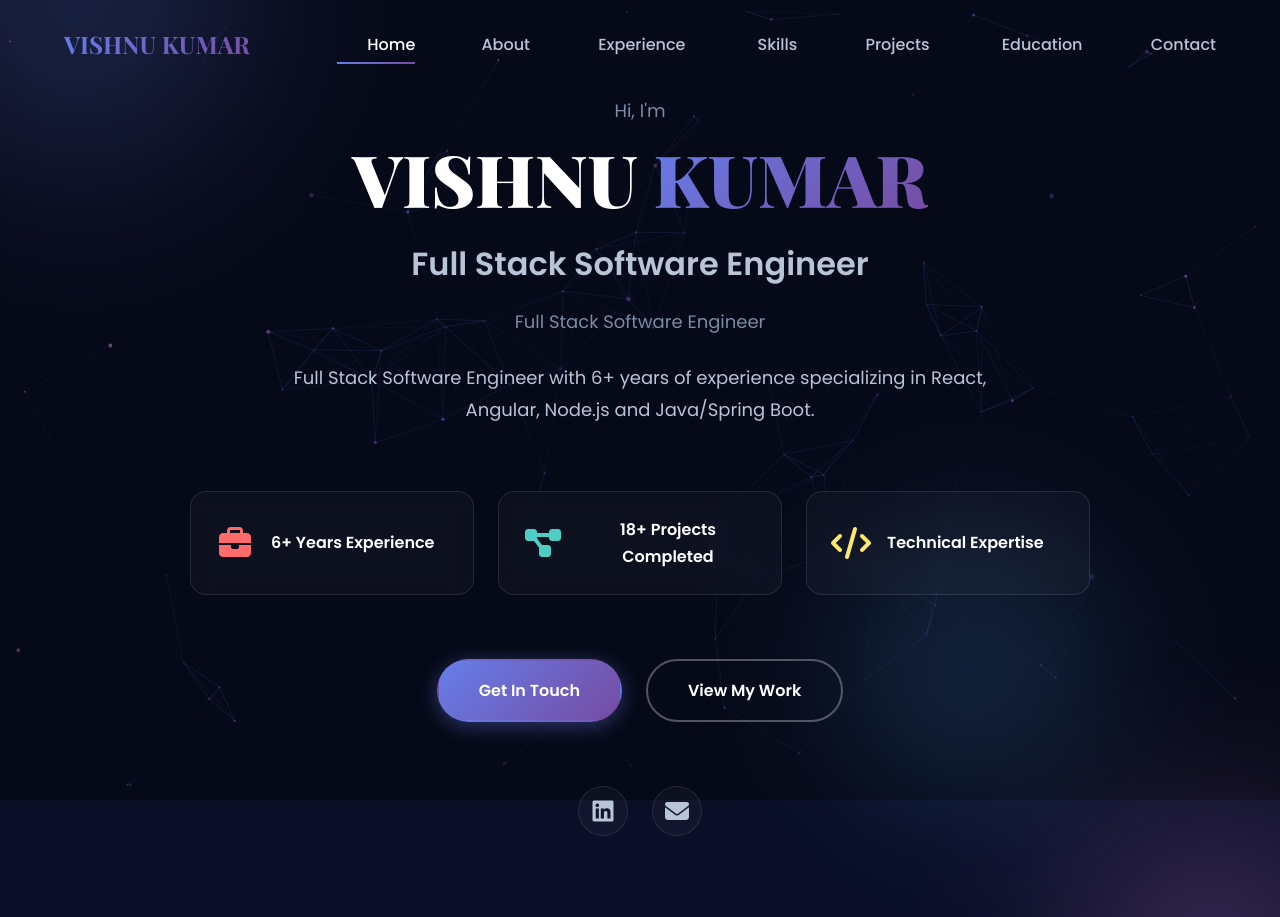
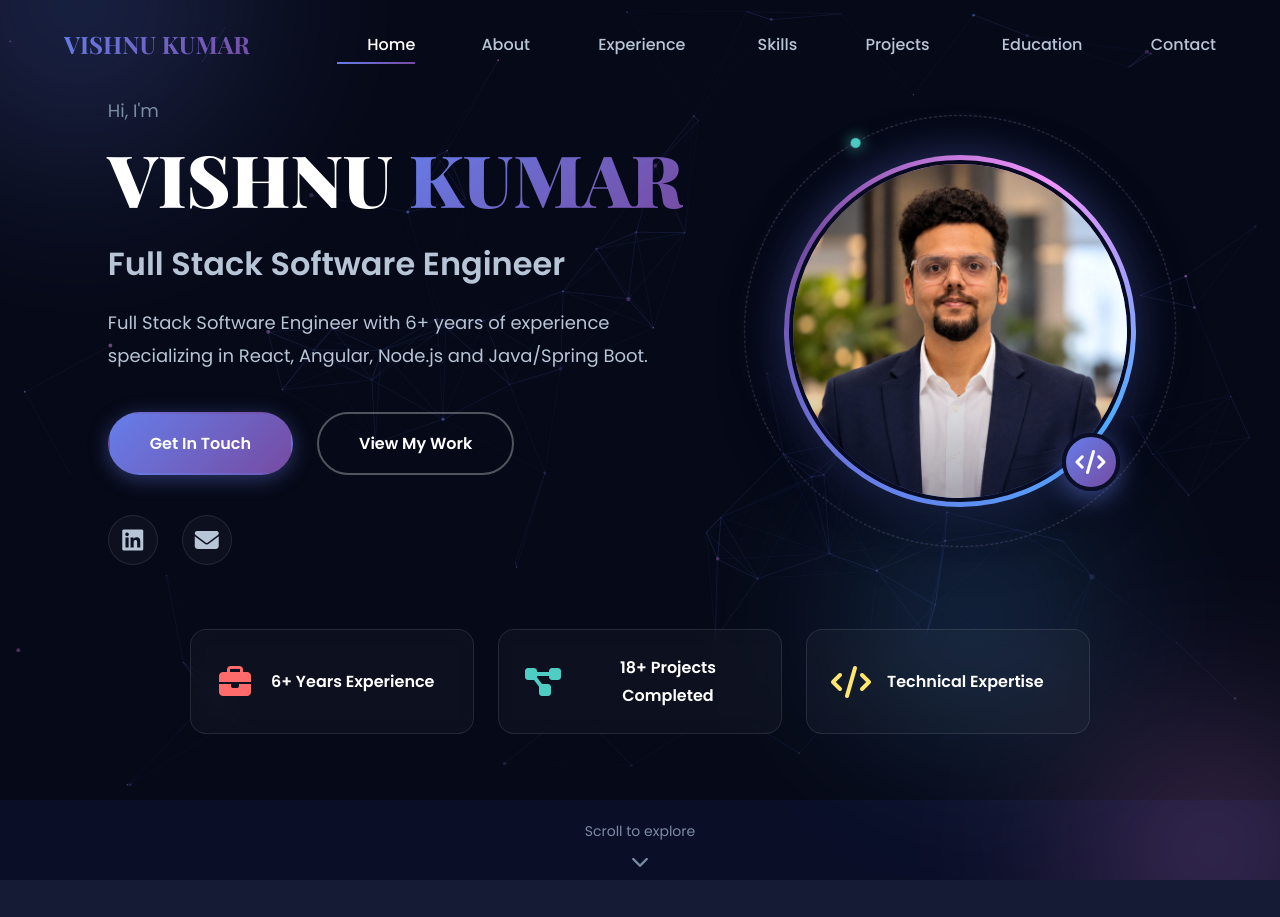
Before and after one commit to vishnu-ing/vishnu-ing.github.io, a website: page index.html in a window 1280 px wide. Shown: the top 917 px of the page. Drawn offline with nearby package versions, Linux system fonts and the light colour scheme; animation ran at ten frames a second.

Commit message:
Add portrait to hero section

```diff
--- a/assets/css/styles.css
+++ b/assets/css/styles.css
@@ -290,6 +290,130 @@ body {
     z-index: var(--z-base);
 }
 
+.hero-layout {
+    display: grid;
+    grid-template-columns: minmax(0, 1.15fr) minmax(0, 0.85fr);
+    align-items: center;
+    gap: var(--spacing-xl);
+    text-align: left;
+}
+
+.hero-layout .hero-summary {
+    margin-left: 0;
+    max-width: 560px;
+}
+
+.hero-layout .hero-cta,
+.hero-layout .hero-social {
+    justify-content: flex-start;
+}
+
+.hero-layout .hero-cta {
+    margin: var(--spacing-lg) 0;
+}
+
+.hero-layout .hero-social {
+    margin: 0;
+}
+
+.hero-visual {
+    position: relative;
+    justify-self: center;
+    width: min(100%, 400px);
+    aspect-ratio: 1;
+    animation: fadeInUp 0.8s ease 0.3s backwards;
+}
+
+.hero-visual::before {
+    content: '';
+    position: absolute;
+    inset: 8%;
+    border-radius: 50%;
+    background: radial-gradient(circle, rgba(118, 75, 162, 0.55) 0%, rgba(102, 126, 234, 0.25) 45%, transparent 72%);
+    filter: blur(40px);
+    z-index: 0;
+}
+
+.portrait-orbit {
+    position: absolute;
+    inset: -4%;
+    border-radius: 50%;
+    border: 1px dashed rgba(177, 156, 217, 0.35);
+    animation: portraitSpin 40s linear infinite;
+    z-index: 0;
+}
+
+.portrait-orbit::after {
+    content: '';
+    position: absolute;
+    top: 50%;
+    left: -5px;
+    width: 10px;
+    height: 10px;
+    border-radius: 50%;
+    background: var(--color-accent-2);
+    box-shadow: 0 0 14px var(--color-accent-2);
+}
+
+.portrait-frame {
+    position: absolute;
+    inset: 6%;
+    border-radius: 50%;
+    padding: 5px;
+    background: conic-gradient(from 210deg, #667eea, #764ba2, #f093fb, #4facfe, #667eea);
+    box-shadow: 0 20px 60px rgba(6, 9, 23, 0.6), 0 0 40px rgba(102, 126, 234, 0.35);
+    z-index: 1;
+}
+
+.portrait-frame::after {
+    content: '';
+    position: absolute;
+    inset: 5px;
+    border-radius: 50%;
+    background: linear-gradient(180deg, rgba(10, 14, 39, 0) 55%, rgba(10, 14, 39, 0.35) 100%);
+    pointer-events: none;
+}
+
+.portrait-frame img {
+    width: 100%;
+    height: 100%;
+    border-radius: 50%;
+    object-fit: cover;
+    display: block;
+    border: 4px solid var(--color-bg-dark);
+    filter: saturate(0.92) contrast(1.03);
+}
+
+.portrait-badge {
+    position: absolute;
+    right: 10%;
+    bottom: 10%;
+    width: 58px;
+    height: 58px;
+    border-radius: var(--radius-full);
+    background: var(--gradient-primary);
+    border: 4px solid var(--color-bg-dark);
+    display: flex;
+    align-items: center;
+    justify-content: center;
+    color: var(--color-text-primary);
+    font-size: var(--font-size-lg);
+    box-shadow: 0 8px 24px rgba(102, 126, 234, 0.5);
+    z-index: 2;
+}
+
+@keyframes portraitSpin {
+    to {
+        transform: rotate(360deg);
+    }
+}
+
+@media (prefers-reduced-motion: reduce) {
+    .portrait-orbit {
+        animation: none;
+    }
+}
+
 .hero-greeting {
     font-size: var(--font-size-md);
     color: var(--color-text-muted);
@@ -1466,6 +1590,32 @@ body {
         --font-size-4xl: 3rem;
         --font-size-3xl: 2.5rem;
         --font-size-2xl: 2rem;
+    }
+
+    .hero-layout {
+        grid-template-columns: 1fr;
+        gap: var(--spacing-md);
+        text-align: center;
+    }
+
+    .hero-visual {
+        order: -1;
+        width: min(70vw, 280px);
+    }
+
+    .hero-layout .hero-summary {
+        margin: 0 auto var(--spacing-md);
+    }
+
+    .hero-layout .hero-cta,
+    .hero-layout .hero-social {
+        justify-content: center;
+    }
+
+    .portrait-badge {
+        width: 46px;
+        height: 46px;
+        font-size: var(--font-size-md);
     }
 
     .nav-toggle {
--- a/assets/js/main.js
+++ b/assets/js/main.js
@@ -102,7 +102,12 @@ async function loadHero() {
         document.getElementById('hero-greeting').textContent = data.greeting;
         document.getElementById('hero-name').innerHTML = `${data.name.split(' ')[0]} <span>${data.name.split(' ').slice(1).join(' ')}</span>`;
         document.getElementById('hero-title').textContent = data.title;
-        document.getElementById('hero-tagline').textContent = data.tagline;
+        const taglineElement = document.getElementById('hero-tagline');
+        if (data.tagline && data.tagline !== data.title) {
+            taglineElement.textContent = data.tagline;
+        } else {
+            taglineElement.remove();
+        }
         document.getElementById('hero-summary').textContent = data.summary;
 
         // Render highlights
--- a/index.html
+++ b/index.html
@@ -48,17 +48,31 @@
     <section id="hero" class="hero-section">
         <div class="container">
             <div class="hero-content">
+                <div class="hero-layout">
+                    <div class="hero-copy">
                         <p class="hero-greeting" id="hero-greeting"></p>
                         <h1 class="hero-name" id="hero-name"></h1>
                         <h2 class="hero-title" id="hero-title"></h2>
                         <p class="hero-tagline" id="hero-tagline"></p>
                         <p class="hero-summary" id="hero-summary"></p>
 
-                <div class="hero-highlights" id="hero-highlights"></div>
-
                         <div class="hero-cta" id="hero-cta"></div>
 
                         <div class="hero-social" id="hero-social"></div>
+                    </div>
+
+                    <div class="hero-visual">
+                        <div class="portrait-orbit" aria-hidden="true"></div>
+                        <div class="portrait-frame">
+                            <img src="assets/images/vishnu-kumar.jpg" alt="Vishnu Kumar" width="720" height="720" fetchpriority="high" decoding="async">
+                        </div>
+                        <div class="portrait-badge" aria-hidden="true">
+                            <i class="fas fa-code"></i>
+                        </div>
+                    </div>
+                </div>
+
+                <div class="hero-highlights" id="hero-highlights"></div>
 
                 <div class="scroll-indicator" id="scroll-indicator">
                     <span>Scroll to explore</span>
```
Also changed, not shown: assets/images/vishnu-kumar.jpg (added). Lines whose indentation alone changed are shown as unchanged.
